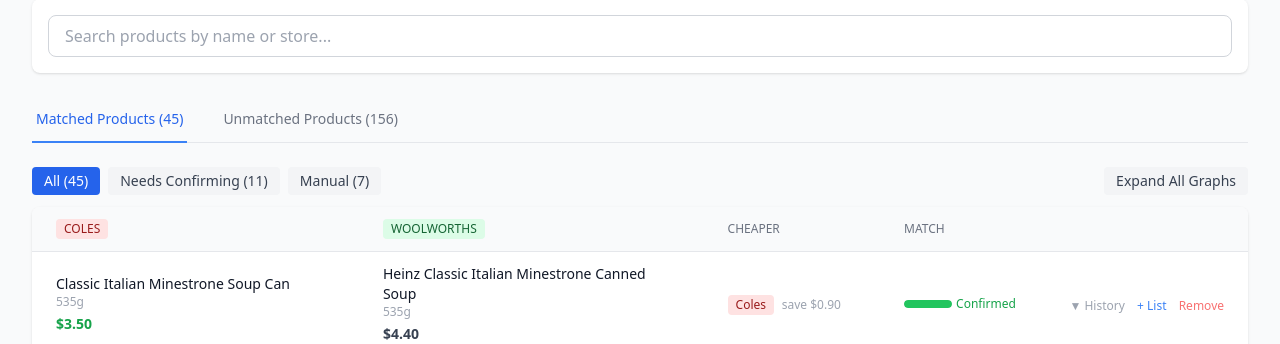
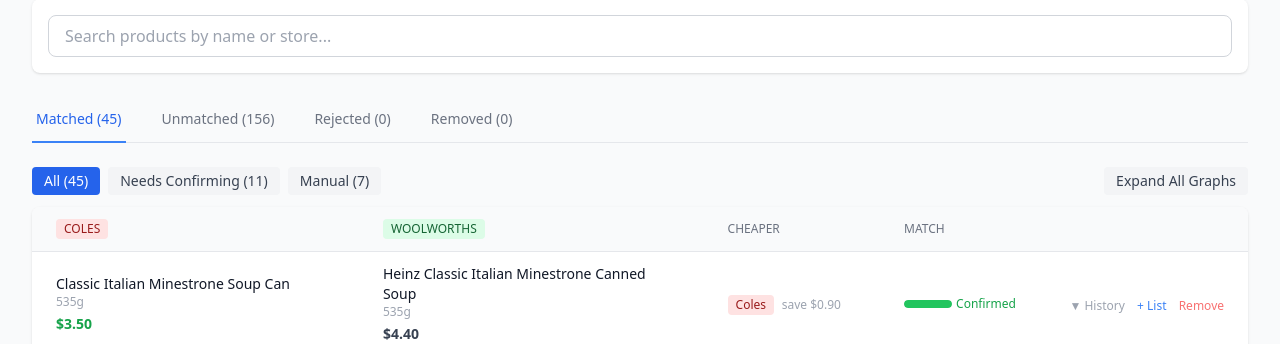
Before and after one commit to aydh/shopping-agent, a FastAPI app: page /prices in a window 1280 px wide. Shown: the part 154-498 px from the top of the page. Run offline with FastAPI, Linux system fonts and the light colour scheme; data comes from the database, SQL or seed files in the repository; some libraries are stand-ins or nearby versions.

Commit message:
Add Rejected Matches and Removed Products tabs to prices page
- Add is_hidden field to Product model with SQLite migration
- Three new API endpoints: undo rejected match, hide product, restore product
- prices page now shows 4 tabs: Matched, Unmatched, Rejected, Removed
- Unmatched products have a Remove button to hide from predictions
- Hidden products excluded from price refresh and consumption predictions
- Fix switchTab JS to handle all 4 tab panels

Co-Authored-By: Claude Sonnet 4.6 <noreply@anthropic.com>

```diff
--- a/src/shopping_agent/database.py
+++ b/src/shopping_agent/database.py
@@ -24,3 +24,9 @@ async def init_db() -> None:
             ))
         except Exception:
             pass  # Column already exists
+        try:
+            await conn.execute(text(
+                "ALTER TABLE products ADD COLUMN is_hidden BOOLEAN NOT NULL DEFAULT 0"
+            ))
+        except Exception:
+            pass  # Column already exists
--- a/src/shopping_agent/models/product.py
+++ b/src/shopping_agent/models/product.py
@@ -29,6 +29,7 @@ class Product(TimestampMixin, Base):
     image_url: Mapped[str | None] = mapped_column(String(1024), nullable=True)
     product_url: Mapped[str | None] = mapped_column(String(1024), nullable=True)
     is_available: Mapped[bool] = mapped_column(Boolean, default=True)
+    is_hidden: Mapped[bool] = mapped_column(Boolean, default=False)
 
     order_items: Mapped[list["OrderItem"]] = relationship(back_populates="product")  # noqa: F821
 
--- a/src/shopping_agent/routes/views.py
+++ b/src/shopping_agent/routes/views.py
@@ -301,24 +301,26 @@ async def shopping_list_page(request: Request, session: AsyncSession = Depends(g
 async def prices_page(request: Request, session: AsyncSession = Depends(get_session)):
     from sqlalchemy.orm import selectinload as sil
 
-    # Fetch all products
+    # Fetch all visible products
     result = await session.execute(
         select(Product)
+        .where(Product.is_hidden == False)  # noqa: E712
         .order_by(Product.store, Product.name)
     )
     all_products = list(result.scalars().all())
+    visible_ids = {p.id for p in all_products}
 
-    # Fetch matches for comparison display (exclude rejected)
+    # Fetch active matches (exclude rejected, exclude matches where either product is hidden)
     match_result = await session.execute(
         select(ProductMatch)
         .options(sil(ProductMatch.product_a), sil(ProductMatch.product_b))
         .where(ProductMatch.is_rejected == False)  # noqa: E712
         .order_by(ProductMatch.confidence.desc())
     )
-    matches = match_result.scalars().all()
+    matches = [m for m in match_result.scalars().all()
+               if m.product_a_id in visible_ids and m.product_b_id in visible_ids]
     comparisons = _matches_to_comparisons(matches)
 
-    # Determine which products are already matched (exclude rejected so they appear in unmatched tab)
     matched_ids = set()
     for m in matches:
         matched_ids.add(m.product_a_id)
@@ -327,15 +329,33 @@ async def prices_page(request: Request, session: AsyncSession = Depends(get_sess
     unmatched_coles = [p for p in all_products if p.store == Store.COLES and p.id not in matched_ids]
     unmatched_woolworths = [p for p in all_products if p.store == Store.WOOLWORTHS and p.id not in matched_ids]
 
+    # Fetch rejected matches
+    rejected_result = await session.execute(
+        select(ProductMatch)
+        .options(sil(ProductMatch.product_a), sil(ProductMatch.product_b))
+        .where(ProductMatch.is_rejected == True)  # noqa: E712
+        .order_by(ProductMatch.updated_at.desc())
+    )
+    rejected_matches = rejected_result.scalars().all()
+
+    # Fetch hidden products
+    hidden_result = await session.execute(
+        select(Product)
+        .where(Product.is_hidden == True)  # noqa: E712
+        .order_by(Product.store, Product.name)
+    )
+    hidden_products = hidden_result.scalars().all()
+
     return templates.TemplateResponse(
         "prices.html",
         {
             "request": request,
             "active_page": "prices",
             "comparisons": comparisons,
-            "all_products": all_products,
             "unmatched_coles": unmatched_coles,
             "unmatched_woolworths": unmatched_woolworths,
+            "rejected_matches": rejected_matches,
+            "hidden_products": hidden_products,
         },
     )
 
--- a/src/shopping_agent/services/prediction.py
+++ b/src/shopping_agent/services/prediction.py
@@ -116,12 +116,13 @@ def compute_prediction(
 
 async def refresh_predictions(session: AsyncSession) -> int:
     """Recompute all consumption predictions. Returns count of predictions updated."""
-    # Load all products with order history
+    # Load all visible products with order history
     query = (
         select(Product)
         .join(OrderItem)
         .join(Order)
         .options(selectinload(Product.order_items).selectinload(OrderItem.order))
+        .where(Product.is_hidden == False)  # noqa: E712
         .distinct()
     )
     result = await session.execute(query)
--- a/src/shopping_agent/templates/prices.html
+++ b/src/shopping_agent/templates/prices.html
@@ -36,11 +36,19 @@
         <nav class="-mb-px flex space-x-4 sm:space-x-8 overflow-x-auto">
             <button id="tab-matched" onclick="switchTab('matched')"
                     class="tab-btn border-b-2 border-blue-500 text-blue-600 px-1 py-3 text-sm font-medium whitespace-nowrap">
-                Matched Products ({{ comparisons | length }})
+                Matched ({{ comparisons | length }})
             </button>
             <button id="tab-unmatched" onclick="switchTab('unmatched')"
                     class="tab-btn border-b-2 border-transparent text-gray-500 hover:text-gray-700 hover:border-gray-300 px-1 py-3 text-sm font-medium whitespace-nowrap">
-                Unmatched Products ({{ (unmatched_coles | length) + (unmatched_woolworths | length) }})
+                Unmatched ({{ (unmatched_coles | length) + (unmatched_woolworths | length) }})
+            </button>
+            <button id="tab-rejected" onclick="switchTab('rejected')"
+                    class="tab-btn border-b-2 border-transparent text-gray-500 hover:text-gray-700 hover:border-gray-300 px-1 py-3 text-sm font-medium whitespace-nowrap">
+                Rejected ({{ rejected_matches | length }})
+            </button>
+            <button id="tab-removed" onclick="switchTab('removed')"
+                    class="tab-btn border-b-2 border-transparent text-gray-500 hover:text-gray-700 hover:border-gray-300 px-1 py-3 text-sm font-medium whitespace-nowrap">
+                Removed ({{ hidden_products | length }})
             </button>
         </nav>
     </div>
@@ -173,6 +181,10 @@
                                 </span>
                                 <button onclick="toggleProductHistory(this, '{{ product.id }}')"
                                         class="text-gray-400 hover:text-blue-600 text-xs">&#9660; History</button>
+                                <button hx-post="/api/prices/product/{{ product.id }}/hide"
+                                        hx-target="#urow-{{ product.id }}"
+                                        hx-swap="outerHTML"
+                                        class="text-red-400 hover:text-red-600 text-xs ml-auto">Remove</button>
                             </div>
                         </div>
                         <div id="phistory-body-{{ product.id }}"></div>
@@ -203,6 +215,10 @@
                                 </span>
                                 <button onclick="toggleProductHistory(this, '{{ product.id }}')"
                                         class="text-gray-400 hover:text-blue-600 text-xs">&#9660; History</button>
+                                <button hx-post="/api/prices/product/{{ product.id }}/hide"
+                                        hx-target="#urow-{{ product.id }}"
+                                        hx-swap="outerHTML"
+                                        class="text-red-400 hover:text-red-600 text-xs ml-auto">Remove</button>
                             </div>
                         </div>
                         <div id="phistory-body-{{ product.id }}"></div>
@@ -213,11 +229,67 @@
         <p class="text-sm text-gray-500">All products are matched.</p>
         {% endif %}
     </div>
+
+    <!-- Rejected Matches Tab -->
+    <div id="panel-rejected" class="hidden">
+        {% if rejected_matches %}
+        <div class="bg-white rounded-lg shadow divide-y divide-gray-200">
+            {% for match in rejected_matches %}
+            {% set pa = match.product_a %}
+            {% set pb = match.product_b %}
+            {% set coles_p = pa if pa.store.value == 'coles' else pb %}
+            {% set ww_p = pa if pa.store.value == 'woolworths' else pb %}
+            <div id="rejected-{{ match.id }}" class="px-4 py-3 flex items-center justify-between gap-3">
+                <div class="min-w-0 flex-1">
+                    <p class="text-sm text-red-700 font-medium truncate">{{ coles_p.name }}</p>
+                    <p class="text-sm text-green-700 truncate">{{ ww_p.name }}</p>
+                    <p class="text-xs text-gray-400 mt-0.5">Confidence: {{ "%.0f" | format(match.confidence * 100) }}%</p>
+                </div>
+                <button hx-post="/api/prices/match/{{ match.id }}/undo"
+                        hx-target="#rejected-{{ match.id }}"
+                        hx-swap="outerHTML"
+                        class="px-3 py-1.5 bg-blue-100 text-blue-700 text-xs rounded hover:bg-blue-200 shrink-0">
+                    Undo
+                </button>
+            </div>
+            {% endfor %}
+        </div>
+        {% else %}
+        <p class="text-sm text-gray-500">No rejected matches.</p>
+        {% endif %}
+    </div>
+
+    <!-- Removed Products Tab -->
+    <div id="panel-removed" class="hidden">
+        {% if hidden_products %}
+        <div class="bg-white rounded-lg shadow divide-y divide-gray-200">
+            {% for product in hidden_products %}
+            <div id="hidden-{{ product.id }}" class="px-4 py-3 flex items-center justify-between gap-3">
+                <div class="min-w-0 flex-1">
+                    <p class="text-sm font-medium text-gray-900 truncate">{{ product.name }}</p>
+                    <span class="inline-flex items-center px-2 py-0.5 rounded text-xs font-medium {% if product.store.value == 'coles' %}bg-red-100 text-red-800{% else %}bg-green-100 text-green-800{% endif %}">
+                        {{ product.store.value | title }}
+                    </span>
+                    {% if product.unit_size %}<span class="text-xs text-gray-400 ml-1">{{ product.unit_size }}</span>{% endif %}
+                </div>
+                <button hx-post="/api/prices/product/{{ product.id }}/restore"
+                        hx-target="#hidden-{{ product.id }}"
+                        hx-swap="outerHTML"
+                        class="px-3 py-1.5 bg-blue-100 text-blue-700 text-xs rounded hover:bg-blue-200 shrink-0">
+                    Restore
+                </button>
+            </div>
+            {% endfor %}
+        </div>
+        {% else %}
+        <p class="text-sm text-gray-500">No removed products.</p>
+        {% endif %}
+    </div>
 </div>
 
 <script>
 function switchTab(tab) {
-    ['matched', 'unmatched'].forEach(t => {
+    ['matched', 'unmatched', 'rejected', 'removed'].forEach(t => {
         document.getElementById('panel-' + t).classList.toggle('hidden', t !== tab);
         const btn = document.getElementById('tab-' + t);
         if (t === tab) {
```
Also changed, not shown: src/shopping_agent/routes/api_prices.py (+43 -1 lines).
